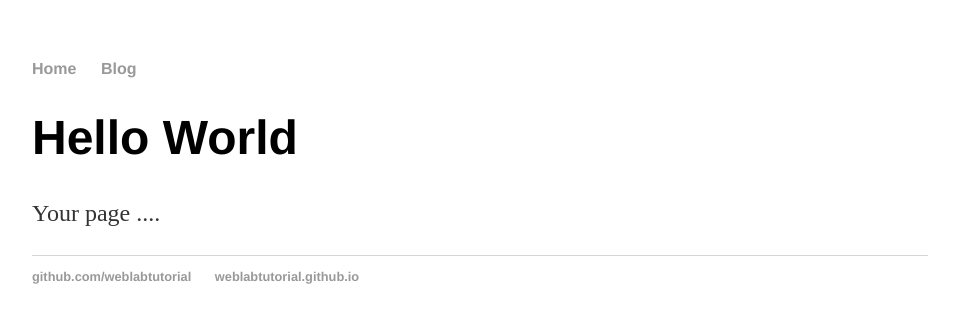
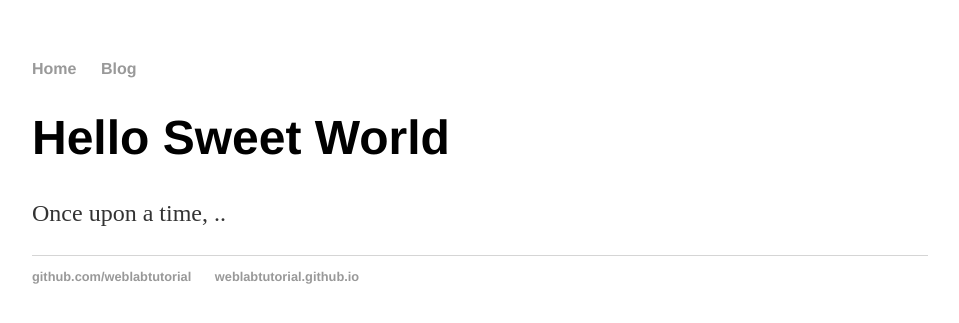
Before and after one commit to rk119/rk119.github.io, a Jekyll site: the page built from index.html, in a window 1280 px wide. Shown: the top 323 px of the page, without its empty margins (160-1119 px from the left). Built offline with Jekyll 4.4.1, drawn with Linux system fonts in a browser that asks for light colours.

Commit message:
Update index.html
Task: Part 2-4

```diff
--- a/index.html
+++ b/index.html
@@ -1,36 +1,8 @@
-<!DOCTYPE html>
-<html>
-	<head>
-		<title>Web Programming</title>
-		<!--link to main stylesheet -->
-		<link rel="stylesheet" type="text/css" href="/css/main.css">
-	</head>
-	<body>
-		<nav>
-			<ul>
-				<li>
-					<a href="/">Home</a>
-				</li>
-				<li>
-					<a href="/blog">Blog</a>
-				</li>
-			</ul>
-		</nav>
-		<div class="container">
-			<div class="blurb">
-				<h1>Hello World</h1>
-				<p>Your page ....</p>
-				<footer>
-					<ul>
-						<li>
-							<a href="https://github.com/rk119">github.com/weblabtutorial</a>
-						</li>
-						<li>
-							<a href="https://rk119.github.io">weblabtutorial.github.io </a>
-						</li>
-					</ul>
-				</footer>
-			</div>
-		</div>
-	</body>
-</html>
+---
+layout: default
+title: Web Programming
+---
+<div class="blurb">
+	<h1>Hello Sweet World</h1>
+	<p>Once upon a time, ..</p>
+</div>
```
